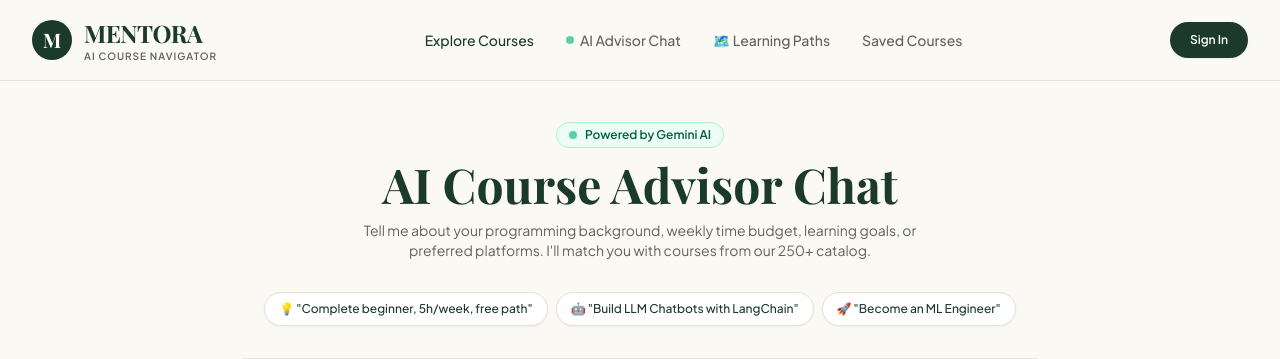
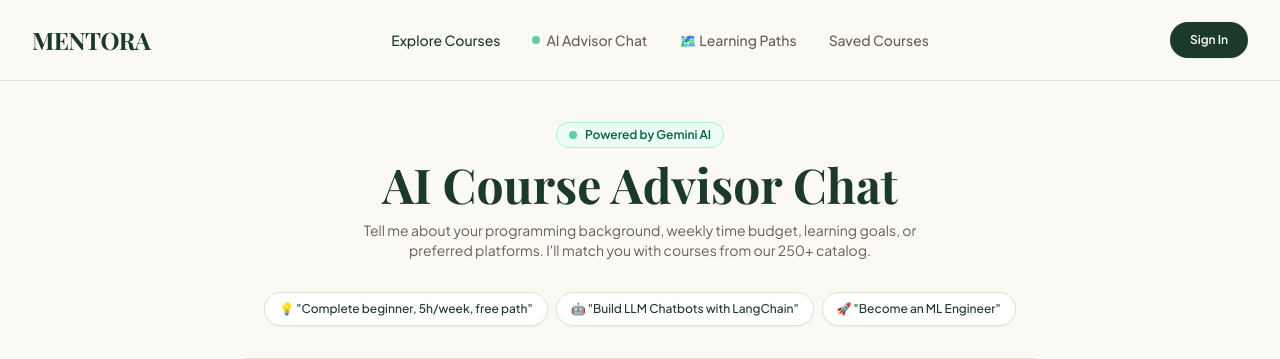
Before and after one commit to yukta-des/Mentora-AI-Course-Matcher, a Flask app: page /ai-advisor in a window 1280 px wide. Shown: the top 359 px of the page. Run offline with Flask 3, Linux system fonts and the light colour scheme; some libraries are stand-ins or nearby versions; some web fonts are replaced.

Commit message:
logo changes

```diff
--- a/templates/base.html
+++ b/templates/base.html
@@ -68,14 +68,8 @@
     <header class="border-b border-mentoraBorder bg-mentoraBg/90 backdrop-blur-md sticky top-0 z-50">
         <div class="max-w-7xl mx-auto px-4 sm:px-6 lg:px-8 h-20 flex items-center justify-between">
             <!-- Brand Logo -->
-            <a href="{{ url_for('index') }}" class="flex items-center gap-3 group">
-                <div class="w-10 h-10 rounded-full bg-mentoraGreen flex items-center justify-center text-white font-serif text-xl font-bold group-hover:bg-mentoraGreenLight transition-all">
-                    M
-                </div>
-                <div class="flex flex-col">
-                    <span class="font-bold text-2xl tracking-tight text-mentoraGreen font-serif">MENTORA</span>
-                    <span class="text-[10px] tracking-widest text-mentoraTextMuted uppercase font-semibold">AI Course Navigator</span>
-                </div>
+            <a href="{{ url_for('index') }}" class="flex items-center group">
+                <span class="font-bold text-2xl tracking-tight text-mentoraGreen font-serif">MENTORA</span>
             </a>
 
             <!-- Navigation Items -->
```
